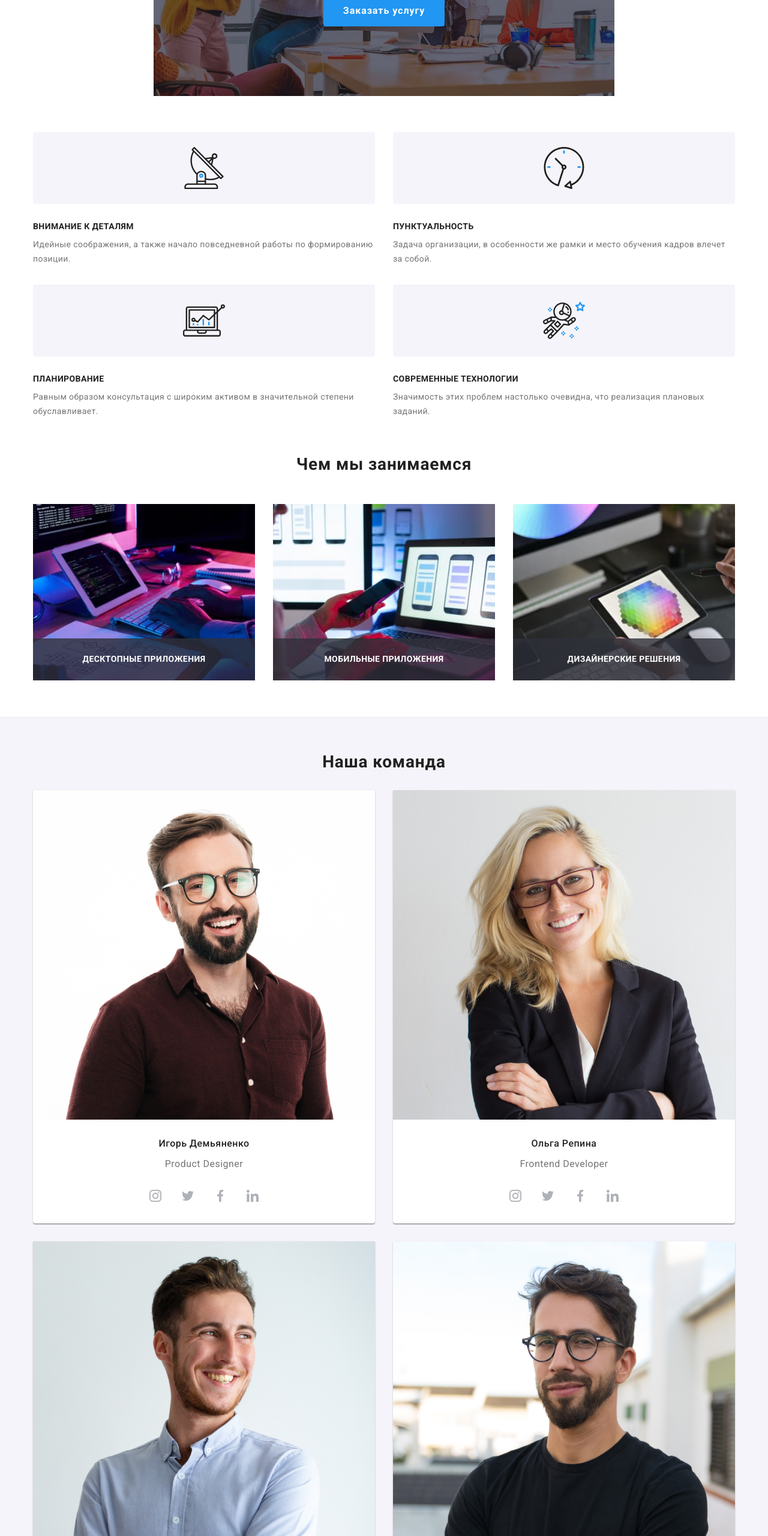
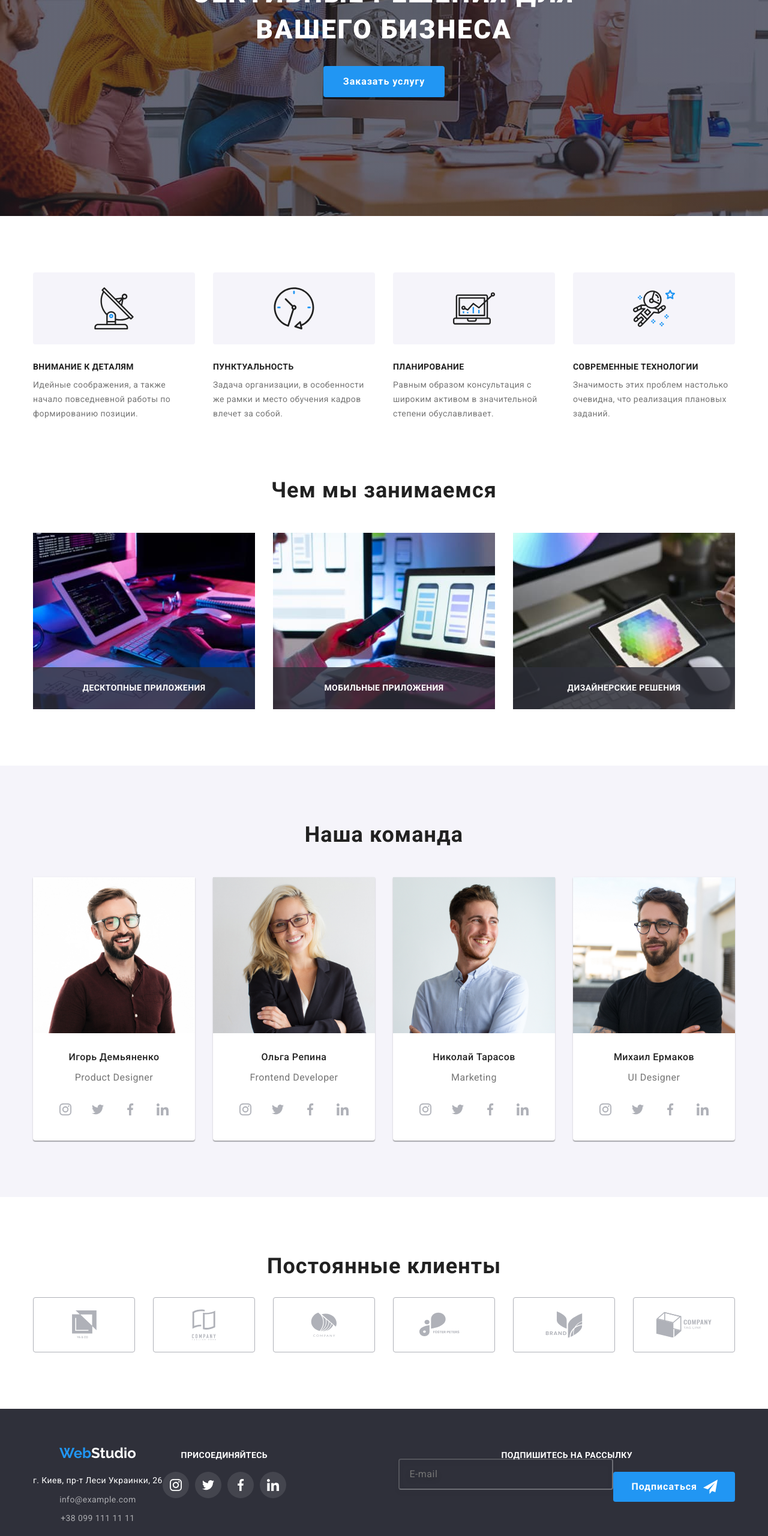
Before and after one commit to ShabanovVA/goit-markup-hw-08, a plain HTML site: page index.html in a window 1280 px wide. Shown: the part 240-2800 px from the top of the page at 60% size. Drawn offline with nearby package versions, Linux system fonts and the light colour scheme.

Commit message:
Футер Десктоп в процессе

```diff
--- a/sass/components/_footer.scss
+++ b/sass/components/_footer.scss
@@ -6,9 +6,16 @@
 
 &__container {
 
-    display: block;
+    // display: block;
     text-align: center;
     // align-items: baseline;
+
+    @media screen and (min-width: 768px) {
+    display: flex;
+    flex-wrap: wrap;
+    align-items: baseline;
+    justify-content: center;
+    }
     }
 
 &__address-list {
@@ -64,6 +71,11 @@
     height: 80px;
     margin-bottom: 60px;
 
+@media screen and (min-width: 768px) and (max-width: 1200px) {
+    margin-left: 165px;
+    margin-bottom: 102px;
+    }
+
 &-title {
         margin-bottom: 20px;
 
@@ -102,7 +114,10 @@
     }}
 
 .footer__subscribe {
+@media screen and (min-width: 1200px) {
     margin-left: auto;
+}
+
 &-icon {
         width: 24px;
         height: 24px;
@@ -110,11 +125,14 @@
         text-align: center;
     }
 &-form {
-    // display: flex;
     width: 100%;
     height: 50px;
-// align-items: flex-end;
-// justify-content: center;
+
+@media screen and (min-width: 1200px) {
+    display: flex;
+    align-items: flex-end;
+    justify-content: center;
+}
 }
 
 &-label {
@@ -131,7 +149,6 @@
 }
 
 .footer__subscribe-input {
-    // display: block;
     display: inline-block;
     width: 100%;
     max-width: 358px;
@@ -157,6 +174,10 @@
     @media screen and (min-width: 480px) {
     width: 358px;
         }
+
+    @media screen and (min-width: 768px) {
+    display: block;
+    }
 
 &:focus {
         border-color: var(--accent-color);
--- a/sass/components/index/_advantages.scss
+++ b/sass/components/index/_advantages.scss
@@ -10,6 +10,10 @@
 
     @media screen and (min-width: 768px) {
         width: calc((100% - 30px) / 2);
+    }
+
+    @media screen and (min-width: 1200px) {
+         width: calc((100% - 90px) / 4);
     }
 
     }
--- a/sass/components/index/_clients.scss
+++ b/sass/components/index/_clients.scss
@@ -16,6 +16,10 @@
 
     @media screen and (min-width: 768px) {
     width: calc((100% - 60px) / 3);
+    }
+
+    @media screen and (min-width: 1200px) {
+    width: calc((100% - 150px) / 6);
     }
 }
 
--- a/sass/components/index/_cooperators.scss
+++ b/sass/components/index/_cooperators.scss
@@ -2,8 +2,11 @@
     background-color: var(--cooperators-bgc);
 
     &__title {
-            // margin-bottom: 50px;
             margin-bottom: 30px;
+
+    @media screen and (min-width: 1200px) {
+            margin-bottom: 50px;
+        }
         }
 
         &__list {
@@ -21,12 +24,18 @@
         @media screen and (min-width: 768px) {
             width: calc((100% - 30px) / 2);
         }
+
+        @media screen and (min-width: 1200px) {
+            width: calc((100% - 90px) / 4);
+        }
         }
 
         &__card {
-            // padding: 30px 32px;
             padding: 30px 0 24px 0;
             text-align: center;
+
+        @media screen and (min-width: 1200px) {
+            padding: 30px 32px;        }
         }
 
         &__name {
--- a/sass/components/index/_hero.scss
+++ b/sass/components/index/_hero.scss
@@ -15,12 +15,22 @@
     // padding-bottom: 200px;
 
     @media screen and (min-width: 768px) {
-            width: 768px;
+        max-width: 768px;
+    }
+
+     @media screen and (min-width: 1200px) {
+         max-width: 1600px;
+         height: 600px;
+         padding: 200px 0;
     }
 
     &__container {
         // width: 696px;
         max-width: 360px;
+
+    @media screen and (min-width: 1200px) {
+        max-width: 696px;
+    }
 
     }
 
@@ -30,13 +40,15 @@
         font-weight: 900;
         font-size: 26px;
         line-height: 1.62;
-            // font-size: 44px;
-            // line-height: 1.36;
         letter-spacing: 0.06em;
         text-transform: uppercase;
 
         margin-bottom: 30px;
 
+    @media screen and (min-width: 1200px) {
+        font-size: 44px;
+        line-height: 1.36;
+    }
 }
 
 .hero__button {
--- a/sass/utils/_common.scss
+++ b/sass/utils/_common.scss
@@ -33,6 +33,10 @@ img {
     // padding-top: 94px;
     // padding-bottom: 94px;
     padding: 60px 0;
+
+ @media screen and (min-width: 768px) {
+    padding: 94px 0;
+}
 }
 
 .container {
@@ -75,10 +79,13 @@ img {
 
     font-weight: 700;
     font-size: 28px;
-    // font-size: 36px;
     line-height: 1.17;
     text-align: center;
     letter-spacing: 0.03em;
+
+ @media screen and (min-width: 1200px) {
+    font-size: 36px;
+}
 }
 
 .visually-hidden {
```
Also changed, not shown: css/main.css, css/main.min.css, 2 other files. Lines whose indentation alone changed are shown as unchanged.
